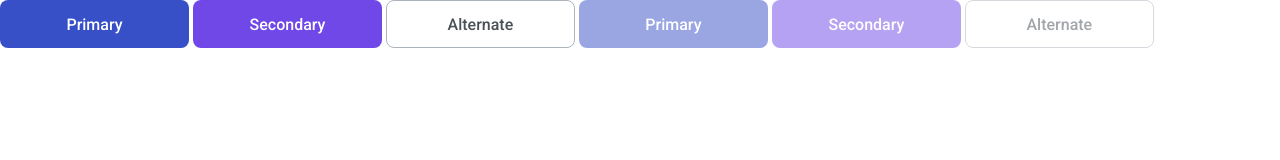
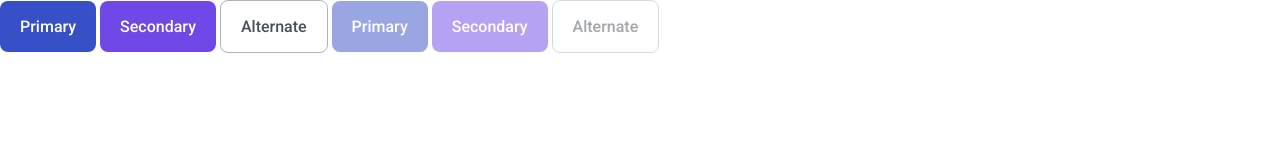
Before and after one commit to js-tasks-ru/htmlcss-20220616_marina-gichyan, a website: page 03-lection1/01-button/index.html in a window 1280 px wide. Drawn offline with Linux system fonts and the light colour scheme.

Commit message:
03-lection1-Fix

```diff
--- a/03-lection1/01-button/button.css
+++ b/03-lection1/01-button/button.css
@@ -1,80 +1,50 @@
 /* Стилизация кнопки */
-
-.buttonPrimary {
-    width: 189px;
-    height: 48px;
-    background-color: var(--primary);
+.button {
+    padding: 16px 20px;
     border-radius: 8px;
-    font-family: 'Roboto';
+    font-family: 'Roboto' sans-serif;
     font-style: normal;
     font-weight: 500;
     font-size: 16px;
     line-height: 19px;
     text-align: center;
-    color: var(--white);
     border: none;
 }
 
-.buttonPrimary:hover:enabled {
-    background-color: var(--primary-hover);
+.button:hover:enabled {
     cursor: pointer;
     transition: opacity 200ms ease-in-out, background 200ms ease-in-out;
 }
 
-.buttonPrimary:disabled {
+.button:disabled {
     opacity: 0.5;
-    cursor: not-allowed;
+    pointer-events: none;
 }
 
-.buttonSecondary {
-    width: 189px;
-    height: 48px;
-    background-color: var(--secondary);
-    border-radius: 8px;
-    font-family: 'Roboto';
-    font-style: normal;
-    font-weight: 500;
-    font-size: 16px;
-    line-height: 19px;
-    text-align: center;
+.button-primary {
+    background-color: var(--primary);
     color: var(--white);
-    border: none;
 }
 
-.buttonSecondary:hover:enabled {
-    background-color: var(--secondary-hover);
-    cursor: pointer;
-    transition: opacity 200ms ease-in-out, background 200ms ease-in-out;
+.button-primary:hover:enabled {
+    background-color: var(--primary-hover);
 }
 
-.buttonSecondary:disabled {
-    opacity: 0.5;
-    cursor: not-allowed;
+.button-secondary {
+    background-color: var(--secondary);
+    color: var(--white);
 }
 
-.buttonAlternate {
+.button-secondary:hover:enabled {
+    background-color: var(--secondary-hover);
+}
+
+.button-alternate {
     background-color: var(--white);
-    width: 189px;
-    height: 48px;
-    border-radius: 8px;
-    box-sizing: border-box;
-    font-family: 'Roboto';
-    font-style: normal;
-    font-weight: 500;
-    font-size: 16px;
-    line-height: 19px;
-    text-align: center;
     color: var(--grey-4);
     border: 1px solid var(--grey-3);
 }
 
-.buttonAlternate:hover:enabled {
+.button-alternate:hover:enabled {
     border-color: var(--black);
-    cursor: pointer;
-    transition: opacity 200ms ease-in-out, background 200ms ease-in-out;
 }
-
-.buttonAlternate:disabled {
-    opacity: 0.5;
-    cursor: not-allowed;
-}
--- a/03-lection1/01-button/index.html
+++ b/03-lection1/01-button/index.html
@@ -6,12 +6,11 @@
         <link rel="stylesheet" href="./button.css">
     </head>
     <body>
-        <button class="buttonPrimary">Primary</button>
-        <button class="buttonSecondary">Secondary</button>
-        <button class="buttonAlternate">Alternate</button>
-        <button class="buttonPrimary" disabled>Primary</button>
-        <button class="buttonSecondary" disabled>Secondary</button>
-        <button class="buttonAlternate" disabled>Alternate</button>
-
+        <button class="button button-primary">Primary</button>
+        <button class="button button-secondary">Secondary</button>
+        <button class="button button-alternate">Alternate</button>
+        <button class="button button-primary" disabled>Primary</button>
+        <button class="button button-secondary" disabled>Secondary</button>
+        <button class="button button-alternate" disabled>Alternate</button>
     </body>
 </html>
```
Also changed, not shown: 03-lection1/02-accordion/accordion.css (+2 -20 lines), 03-lection1/02-accordion/index.html (+2 -2 lines), assets/css/normalize.css.
